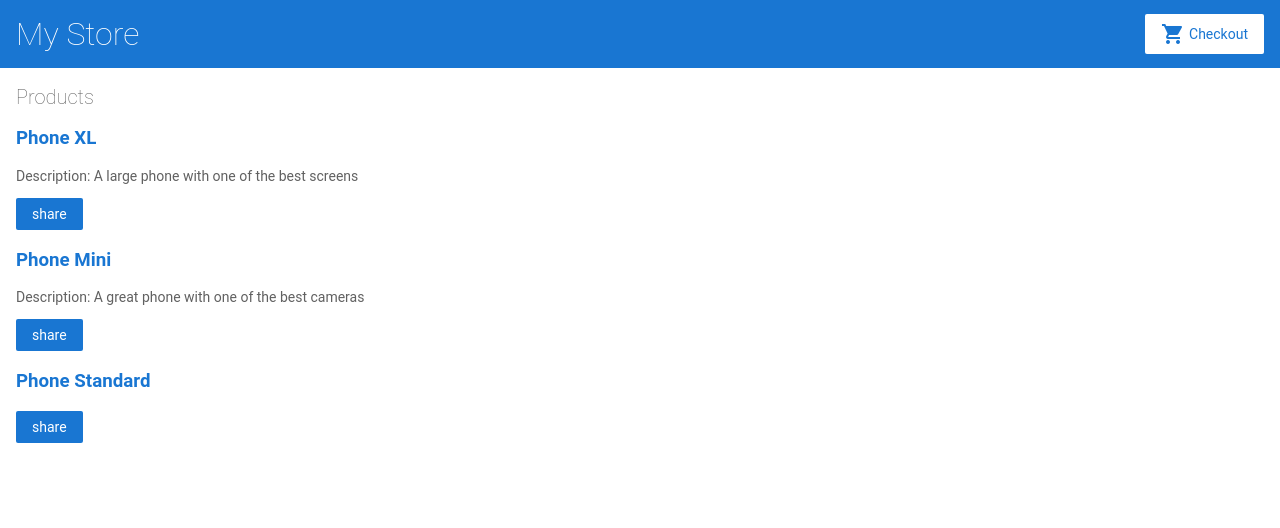
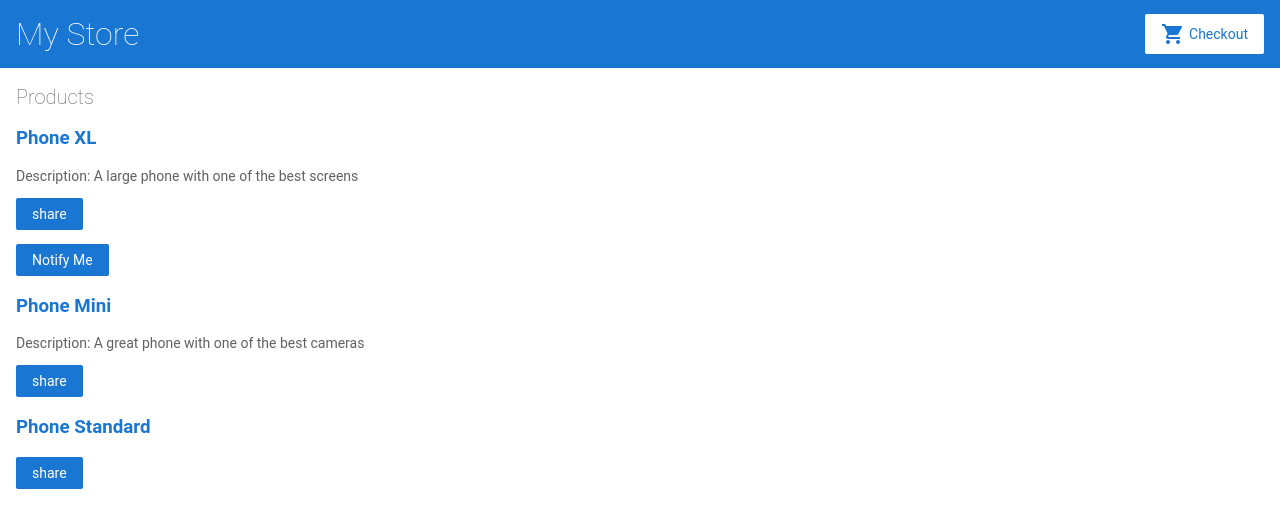
Before and after one commit to imtiajahammad/angular-docs, an Angular app in the folder sampleProject/: page / in a window 1280 px wide. Shown: the top 528 px of the page. Built offline with nearby package versions, Linux system fonts and the light colour scheme.

Commit message:
showing child cmp in parent cmp with input product

```diff
--- a/sampleProject/src/app/product-alerts/product-alerts.component.html
+++ b/sampleProject/src/app/product-alerts/product-alerts.component.html
@@ -1,4 +1,4 @@
-<p>product-alerts works!</p>
+<!--p>product-alerts works!</p-->
 <p *ngIf="product && product.price>700">
     <button>Notify Me</button>
 </p>
--- a/sampleProject/src/app/product-list/product-list.component.html
+++ b/sampleProject/src/app/product-list/product-list.component.html
@@ -6,4 +6,7 @@
   </h3>
   <p *ngIf="product.description">Description: {{ product.description }}</p>
   <button (click)="share()">share</button>
+
+  <app-product-alerts [product]="product"></app-product-alerts>
+
 </div>
```
Also changed, not shown: 1 other file (tests, documents, lock files or other folders).
